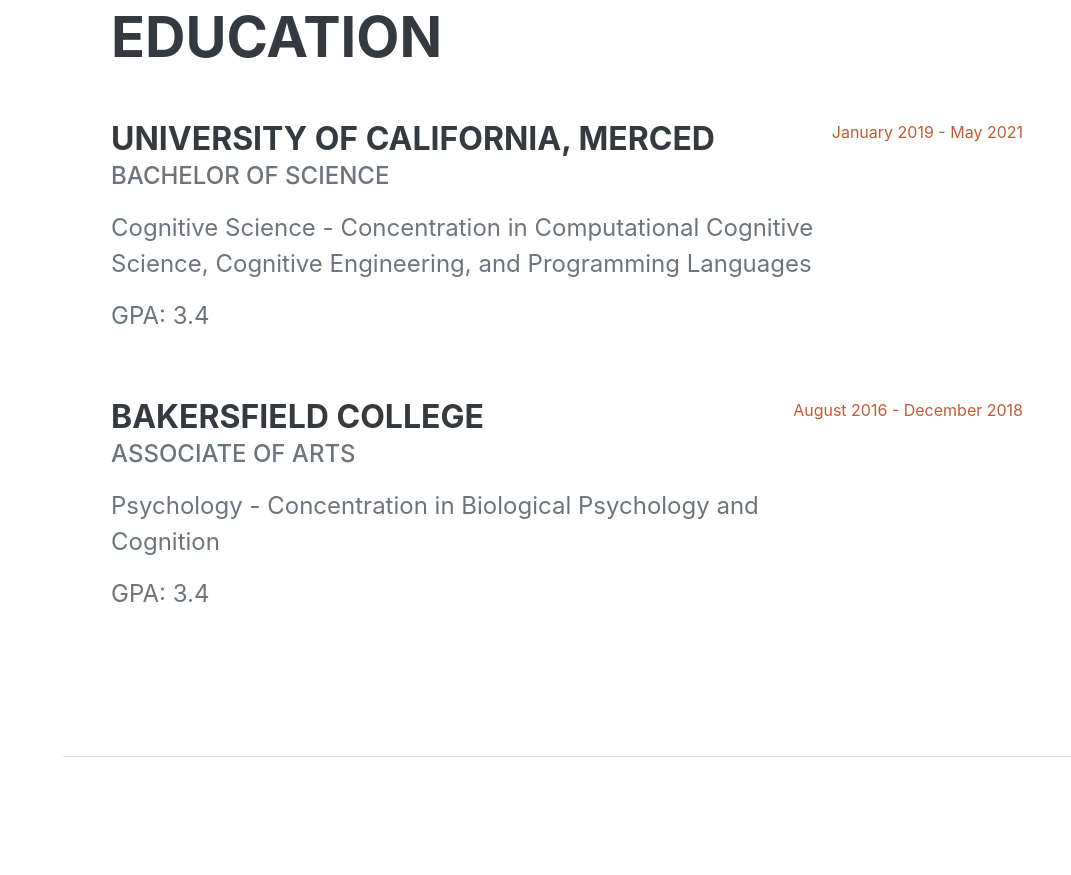
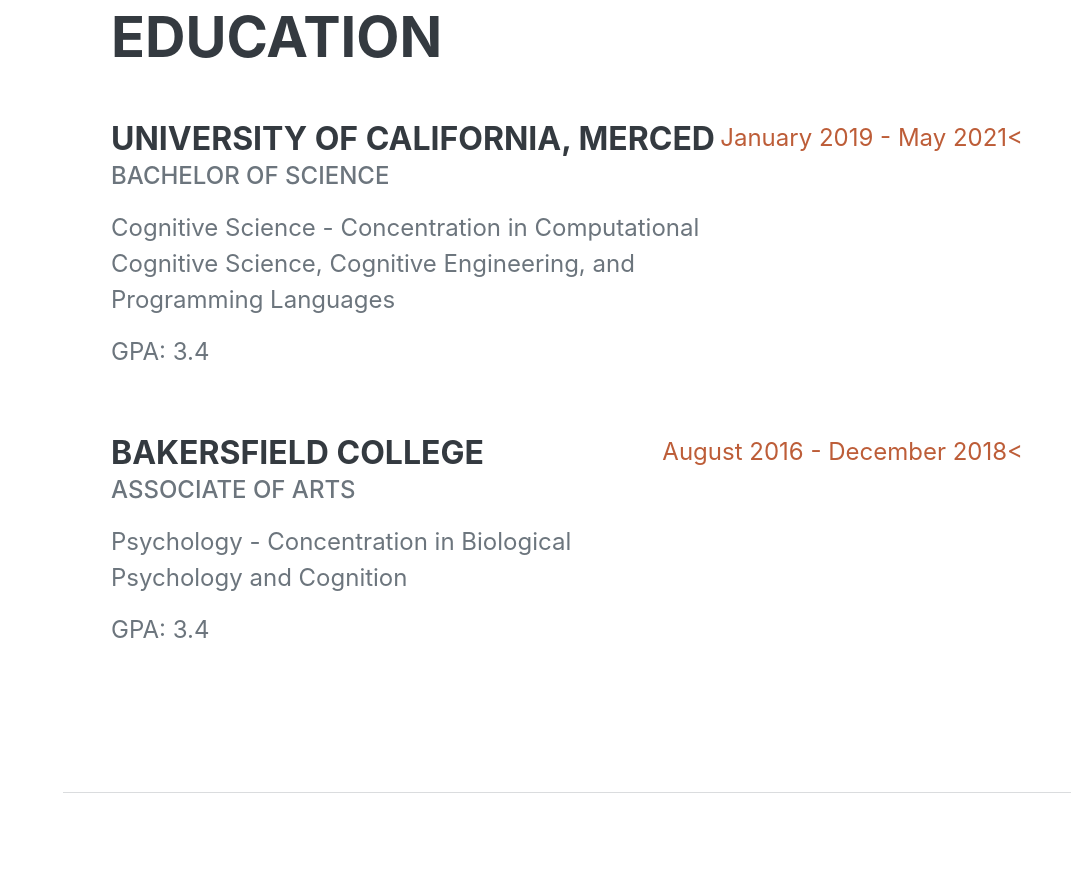
Before and after one commit to Dennisp7/Dennisp7_Website, a plain HTML site: page index.html in a window 1280 px wide. Shown: the part 2560-3435 px from the top of the page, without its empty margins (209-1280 px from the left). Drawn offline with nearby package versions, Linux system fonts and the light colour scheme; a web font is replaced by a local one.

Commit message:
updated fonts for dates attended for both degrees

```diff
--- a/index.html
+++ b/index.html
@@ -112,7 +112,9 @@
                             <p>Cognitive Science - Concentration in Computational Cognitive Science, Cognitive Engineering, and Programming Languages</p>
                             <p>GPA: 3.4</p>
                         </div>
-                        <div class="flex-shrink-0"><span class="text-primary">January 2019 - May 2021</span></div>
+                        <!--div class="flex-shrink-0"><span class="text-primary">January 2019 - May 2021</span></div>
+                    </div-->
+                        <div class="flex-shrink-0"><p class="text-primary">January 2019 - May 2021<</p></div>
                     </div>
                     <div class="d-flex flex-column flex-md-row justify-content-between mb-5">
                         <div class="flex-grow-1">
@@ -121,7 +123,9 @@
                             <p>Psychology - Concentration in Biological Psychology and Cognition</p>
                             <p>GPA: 3.4</p>
                         </div>
-                        <div class="flex-shrink-0"><span class="text-primary">August 2016 - December 2018</span></div>
+                        <!--div class="flex-shrink-0"><span class="text-primary">August 2016 - December 2018</span></div>
+                    </div-->
+                        <div class="flex-shrink-0"><p class="text-primary">August 2016 - December 2018<</p></div>
                     </div>
                     <!--div class="d-flex flex-column flex-md-row justify-content-between">
                         <div class="flex-grow-1">
```
